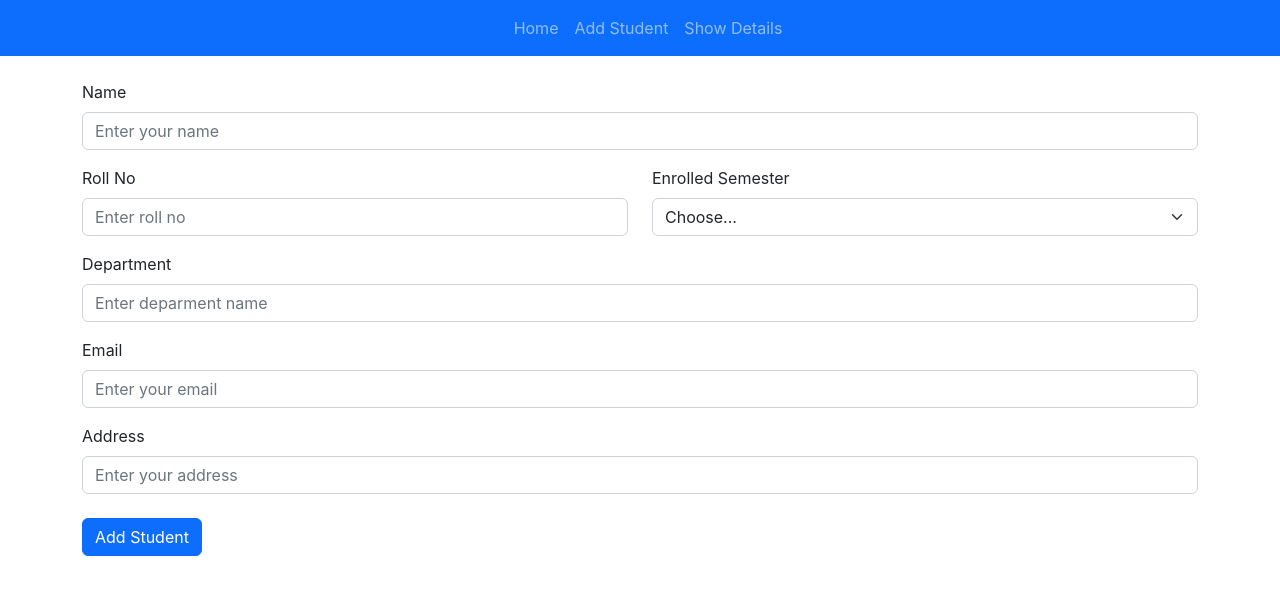
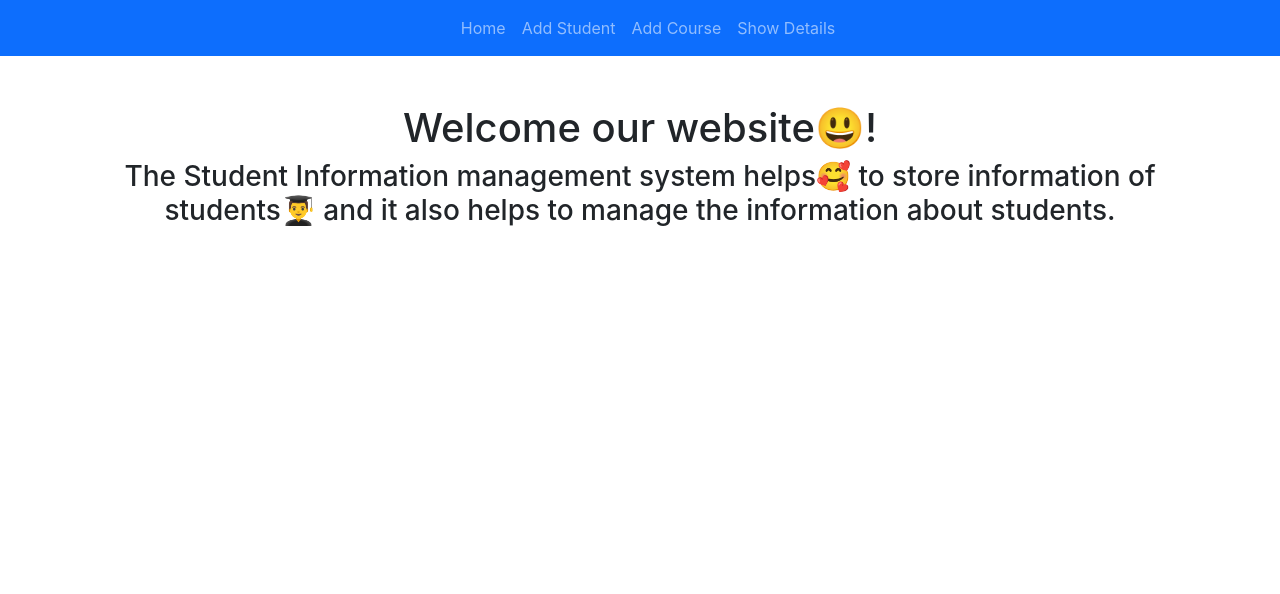
Before and after one commit to joy-mohajon/Management-system-reactJS-springBoot-clientside, a React (Create React App) app: page / in a window 1280 px wide. Shown: the top 594 px of the page. Built offline with nearby package versions, Linux system fonts and the light colour scheme.

Commit message:
implement navigation path

```diff
--- a/src/App.js
+++ b/src/App.js
@@ -1,17 +1,20 @@
-import { Container } from "react-bootstrap";
 import Layout from "./Component/Layout";
 import AddStudent from "./Component/AddStudent";
 import AddCourse from "./Component/AddCourse";
+import { BrowserRouter as Router, Route, Routes } from "react-router-dom";
+import Home from "./Component/Home";
 
 function App() {
   return (
-    <>
-      <Layout />
-      <Container>
-        <AddStudent />
-        {/* <AddCourse />s */}
-      </Container>
-    </>
+    <Router>
+      <Routes>
+        <Route path="/" element={<Layout />}>
+          <Route index element={<Home />} />
+          <Route path="addstudent" element={<AddStudent />} />
+          <Route path="addcourse" element={<AddCourse />} />
+        </Route>
+      </Routes>
+    </Router>
   );
 }
 
--- /dev/null
+++ b/src/Component/Home.jsx
@@ -0,0 +1,16 @@
+import React from "react";
+
+const Home = () => {
+  return (
+    <div className="d-flex align-item-center justify-content-center mt-5 flex-column">
+      <h1 className="text-center">Welcome our website😃!</h1>
+      <h3 className="text-center">
+        The Student Information management system helps🥰 to store information
+        of students👨‍🎓 and it also helps to manage the information about
+        students.
+      </h3>
+    </div>
+  );
+};
+
+export default Home;
--- a/src/Component/Layout.jsx
+++ b/src/Component/Layout.jsx
@@ -2,19 +2,26 @@ import React from "react";
 import Container from "react-bootstrap/Container";
 import Nav from "react-bootstrap/Nav";
 import Navbar from "react-bootstrap/Navbar";
+import { Outlet } from "react-router-dom";
 
 const Layout = () => {
   return (
-    <Navbar bg="primary" variant="dark">
+    <>
+      <Navbar bg="primary" variant="dark">
+        <Container>
+          <Navbar.Brand href="#home"></Navbar.Brand>
+          <Nav className="m-auto">
+            <Nav.Link href="/">Home</Nav.Link>
+            <Nav.Link href="/addstudent">Add Student</Nav.Link>
+            <Nav.Link href="/addcourse">Add Course</Nav.Link>
+            <Nav.Link href="/ShowDetails">Show Details</Nav.Link>
+          </Nav>
+        </Container>
+      </Navbar>
       <Container>
-        <Navbar.Brand href="#home"></Navbar.Brand>
-        <Nav className="m-auto">
-          <Nav.Link href="#home">Home</Nav.Link>
-          <Nav.Link href="#features">Add Student</Nav.Link>
-          <Nav.Link href="#pricing">Show Details</Nav.Link>
-        </Nav>
+        <Outlet />
       </Container>
-    </Navbar>
+    </>
   );
 };
 
```
